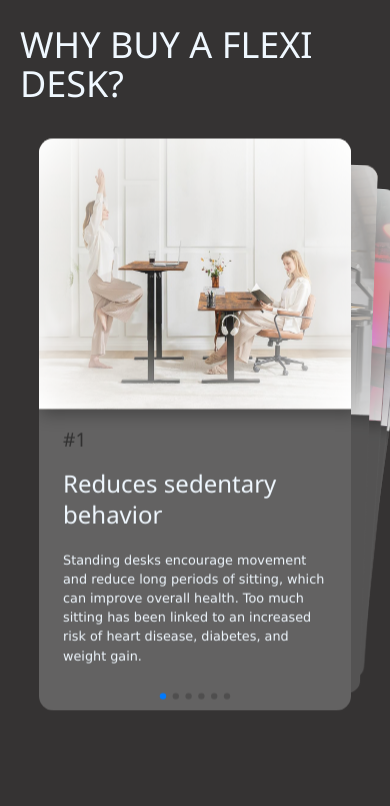
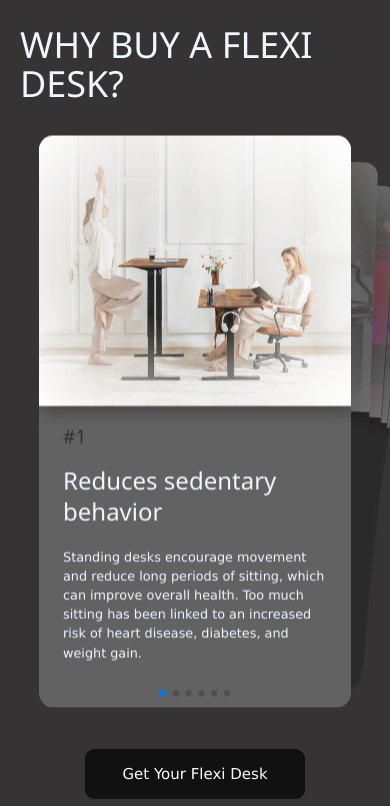
Before and after one commit to zanzouneto/flexi-desk, a plain HTML site: page index.html in a window 390 px wide. Shown: the part 4460-5266 px from the top of the page. Drawn offline with nearby package versions, Linux system fonts and the light colour scheme; a web font is replaced by a local one.

Commit message:
swiper fix

```diff
--- a/index.css
+++ b/index.css
@@ -407,7 +407,10 @@ video{
 .l{
     background-image: url(assets/item\ 3\ a.jpg);
 }
-
+.center{
+    display: flex;
+    justify-content: center;
+}
 /* Tablet styles */
 @media (max-width: 600px) {
     section{
@@ -518,8 +521,8 @@ video{
         margin-top: -50px;
     }
     swiper-container {
-        padding-bottom: 30px;
         scale: 0.8;
+        margin-bottom: -30px;
     }
     swiper-slide {
         height: 80vh;
@@ -533,6 +536,11 @@ video{
         font-size: 22px;
         font-weight: bold;
         padding: 0 0 40px 0;
+        filter: brightness(0.5) blur(1px);
+        transition: ease-in-out 0.2s;
+    }
+    .swiper-slide-active{
+        filter: brightness(1) blur(0);
     }
     .swiper-pagination-bullet {
         background-color: #fff;
--- a/index.html
+++ b/index.html
@@ -243,7 +243,9 @@
                 </swiper-slide>
             </swiper-container>
             <div class="swiper-pagination"></div>
-            <button>Get Your Flexi Desk</button>
+            <div class="center">
+                <button>Get Your Flexi Desk</button>
+            </div>
         </div>
     </section>
     <section class="colors-section">
```
